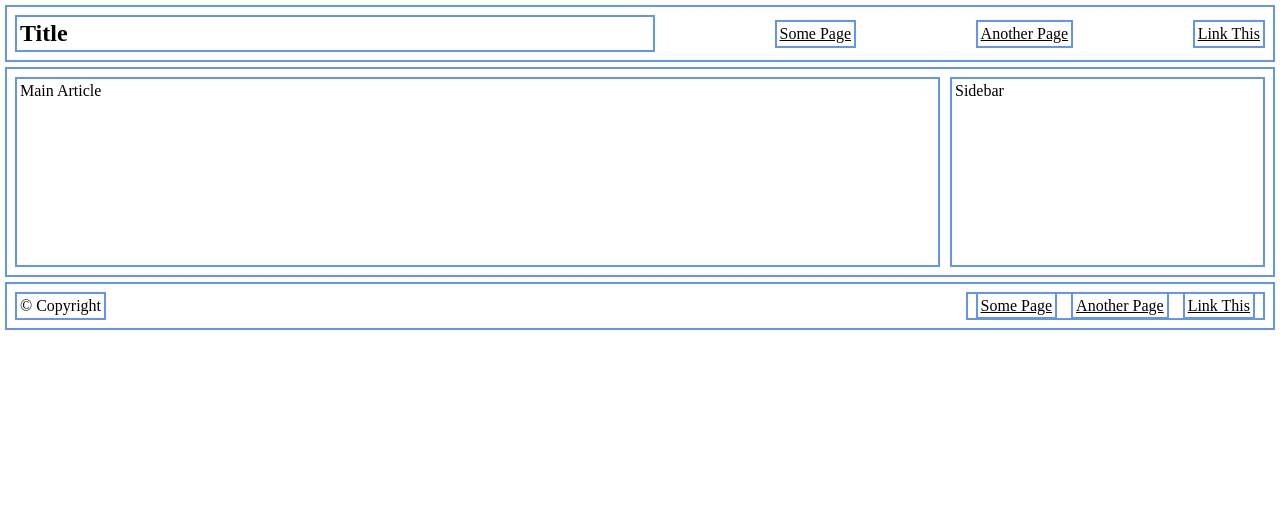
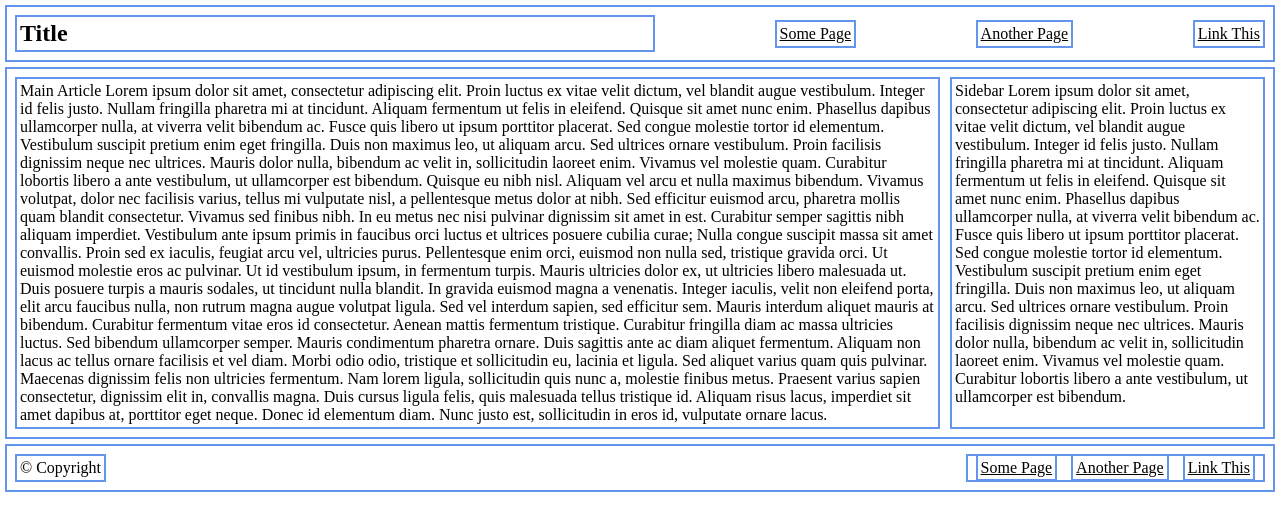
Before and after one commit to charissawersen/exercise3, a plain HTML site: page index.html in a window 1280 px wide. Drawn offline with Linux system fonts and the light colour scheme.

Commit message:
adding changes

```diff
--- a/index.html
+++ b/index.html
@@ -20,8 +20,61 @@
       <a href="linkthis.com">Link This</a>
     </section>
     <section class="section2">
-      <div class="main-article">Main Article</div>
-      <div class="sidebar">Sidebar</div>
+      <div class="main-article">
+        Main Article Lorem ipsum dolor sit amet, consectetur adipiscing elit.
+        Proin luctus ex vitae velit dictum, vel blandit augue vestibulum.
+        Integer id felis justo. Nullam fringilla pharetra mi at tincidunt.
+        Aliquam fermentum ut felis in eleifend. Quisque sit amet nunc enim.
+        Phasellus dapibus ullamcorper nulla, at viverra velit bibendum ac. Fusce
+        quis libero ut ipsum porttitor placerat. Sed congue molestie tortor id
+        elementum. Vestibulum suscipit pretium enim eget fringilla. Duis non
+        maximus leo, ut aliquam arcu. Sed ultrices ornare vestibulum. Proin
+        facilisis dignissim neque nec ultrices. Mauris dolor nulla, bibendum ac
+        velit in, sollicitudin laoreet enim. Vivamus vel molestie quam.
+        Curabitur lobortis libero a ante vestibulum, ut ullamcorper est
+        bibendum. Quisque eu nibh nisl. Aliquam vel arcu et nulla maximus
+        bibendum. Vivamus volutpat, dolor nec facilisis varius, tellus mi
+        vulputate nisl, a pellentesque metus dolor at nibh. Sed efficitur
+        euismod arcu, pharetra mollis quam blandit consectetur. Vivamus sed
+        finibus nibh. In eu metus nec nisi pulvinar dignissim sit amet in est.
+        Curabitur semper sagittis nibh aliquam imperdiet. Vestibulum ante ipsum
+        primis in faucibus orci luctus et ultrices posuere cubilia curae; Nulla
+        congue suscipit massa sit amet convallis. Proin sed ex iaculis, feugiat
+        arcu vel, ultricies purus. Pellentesque enim orci, euismod non nulla
+        sed, tristique gravida orci. Ut euismod molestie eros ac pulvinar. Ut id
+        vestibulum ipsum, in fermentum turpis. Mauris ultricies dolor ex, ut
+        ultricies libero malesuada ut. Duis posuere turpis a mauris sodales, ut
+        tincidunt nulla blandit. In gravida euismod magna a venenatis. Integer
+        iaculis, velit non eleifend porta, elit arcu faucibus nulla, non rutrum
+        magna augue volutpat ligula. Sed vel interdum sapien, sed efficitur sem.
+        Mauris interdum aliquet mauris at bibendum. Curabitur fermentum vitae
+        eros id consectetur. Aenean mattis fermentum tristique. Curabitur
+        fringilla diam ac massa ultricies luctus. Sed bibendum ullamcorper
+        semper. Mauris condimentum pharetra ornare. Duis sagittis ante ac diam
+        aliquet fermentum. Aliquam non lacus ac tellus ornare facilisis et vel
+        diam. Morbi odio odio, tristique et sollicitudin eu, lacinia et ligula.
+        Sed aliquet varius quam quis pulvinar. Maecenas dignissim felis non
+        ultricies fermentum. Nam lorem ligula, sollicitudin quis nunc a,
+        molestie finibus metus. Praesent varius sapien consectetur, dignissim
+        elit in, convallis magna. Duis cursus ligula felis, quis malesuada
+        tellus tristique id. Aliquam risus lacus, imperdiet sit amet dapibus at,
+        porttitor eget neque. Donec id elementum diam. Nunc justo est,
+        sollicitudin in eros id, vulputate ornare lacus.
+      </div>
+      <div class="sidebar">
+        Sidebar Lorem ipsum dolor sit amet, consectetur adipiscing elit. Proin
+        luctus ex vitae velit dictum, vel blandit augue vestibulum. Integer id
+        felis justo. Nullam fringilla pharetra mi at tincidunt. Aliquam
+        fermentum ut felis in eleifend. Quisque sit amet nunc enim. Phasellus
+        dapibus ullamcorper nulla, at viverra velit bibendum ac. Fusce quis
+        libero ut ipsum porttitor placerat. Sed congue molestie tortor id
+        elementum. Vestibulum suscipit pretium enim eget fringilla. Duis non
+        maximus leo, ut aliquam arcu. Sed ultrices ornare vestibulum. Proin
+        facilisis dignissim neque nec ultrices. Mauris dolor nulla, bibendum ac
+        velit in, sollicitudin laoreet enim. Vivamus vel molestie quam.
+        Curabitur lobortis libero a ante vestibulum, ut ullamcorper est
+        bibendum.
+      </div>
     </section>
     <section class="section3">
       <p class="copyright">© Copyright</p>
@@ -29,7 +82,7 @@
         <a href="somepage.com">Some Page</a>
         <a href="Anotherpage.com">Another Page</a>
         <a href="linkthis.com">Link This</a>
-    </nav>
+      </nav>
     </section>
     <script src="" async defer></script>
   </body>
--- a/style.css
+++ b/style.css
@@ -27,16 +27,16 @@
         align-items: center;
     }
     .main-article {
-        width: 75%;
+        flex: 3;
     }
     .sidebar {
-        width: 25%;
+        flex: 1;
 
     }
     .section2 {
         display: flex;
         flex: auto;
-        height: 200px;
+        height: max-content;
     }
     .section3 {
         display: flex;
```
